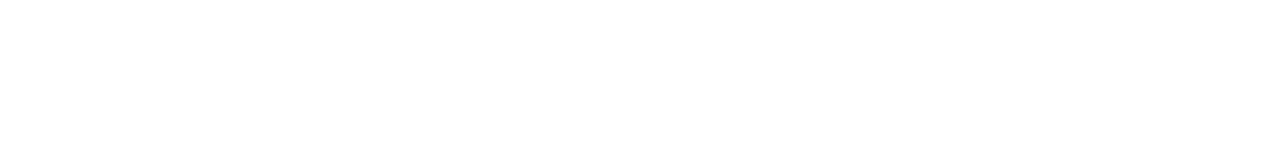
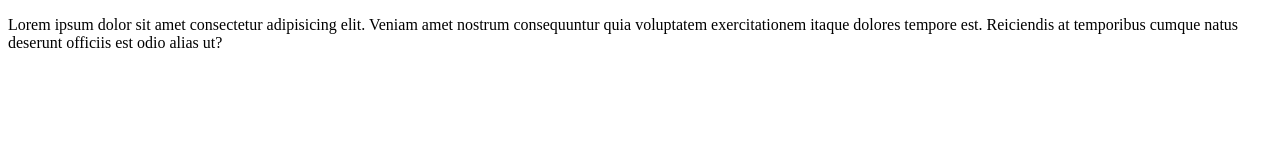
Before and after one commit to kasahun-m/gitPractice, a plain HTML site: page Pages/index.html in a window 1280 px wide. Drawn offline with Linux system fonts and the light colour scheme.

Commit message:
added paragraph

```diff
--- a/Pages/index.html
+++ b/Pages/index.html
@@ -7,6 +7,6 @@
     <title>Git Practice</title>
 </head>
 <body>
-
+   <p>Lorem ipsum dolor sit amet consectetur adipisicing elit. Veniam amet nostrum consequuntur quia voluptatem exercitationem itaque dolores tempore est. Reiciendis at temporibus cumque natus deserunt officiis est odio alias ut?</p>
 </body>
 </html>
```
